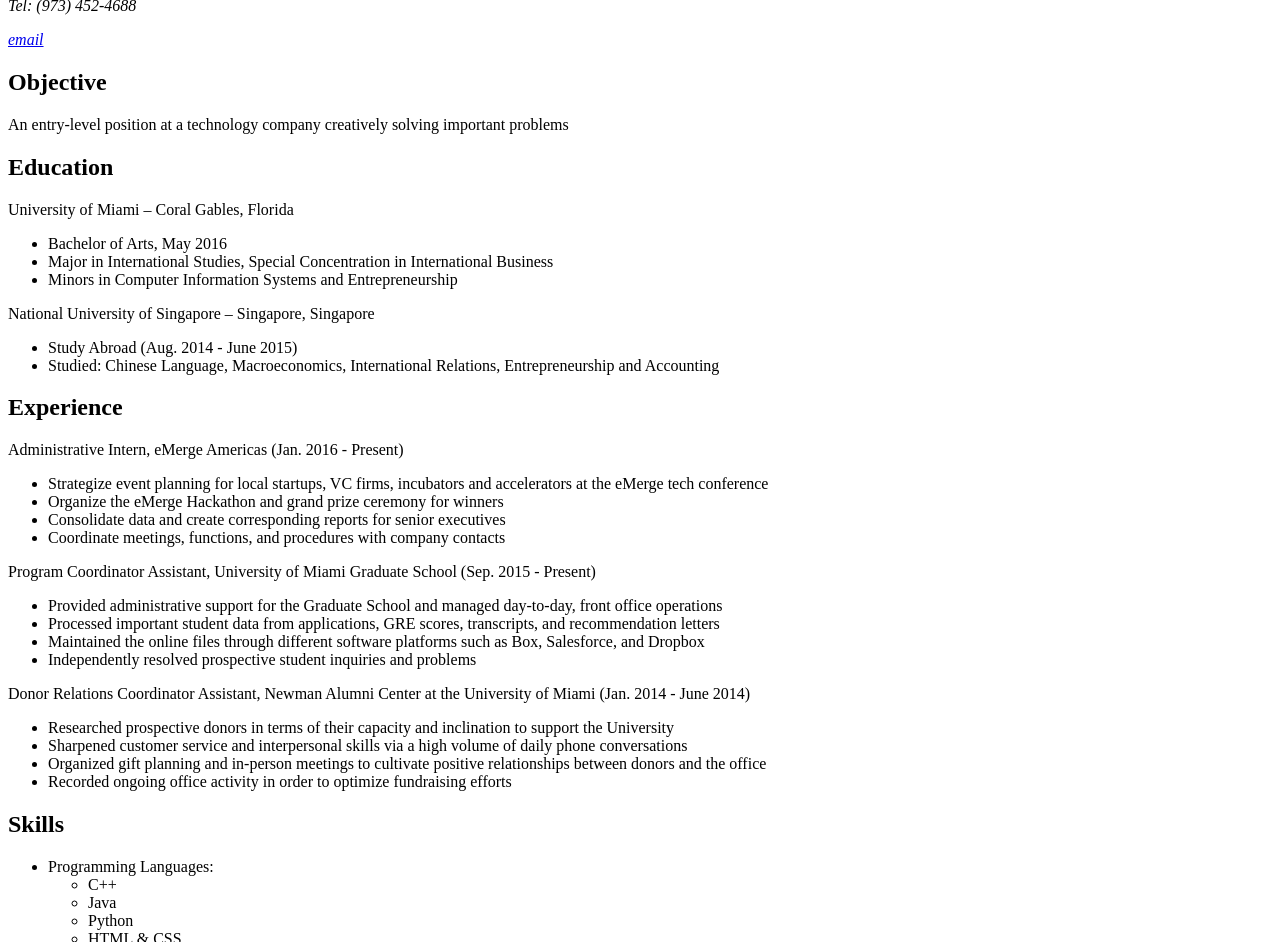
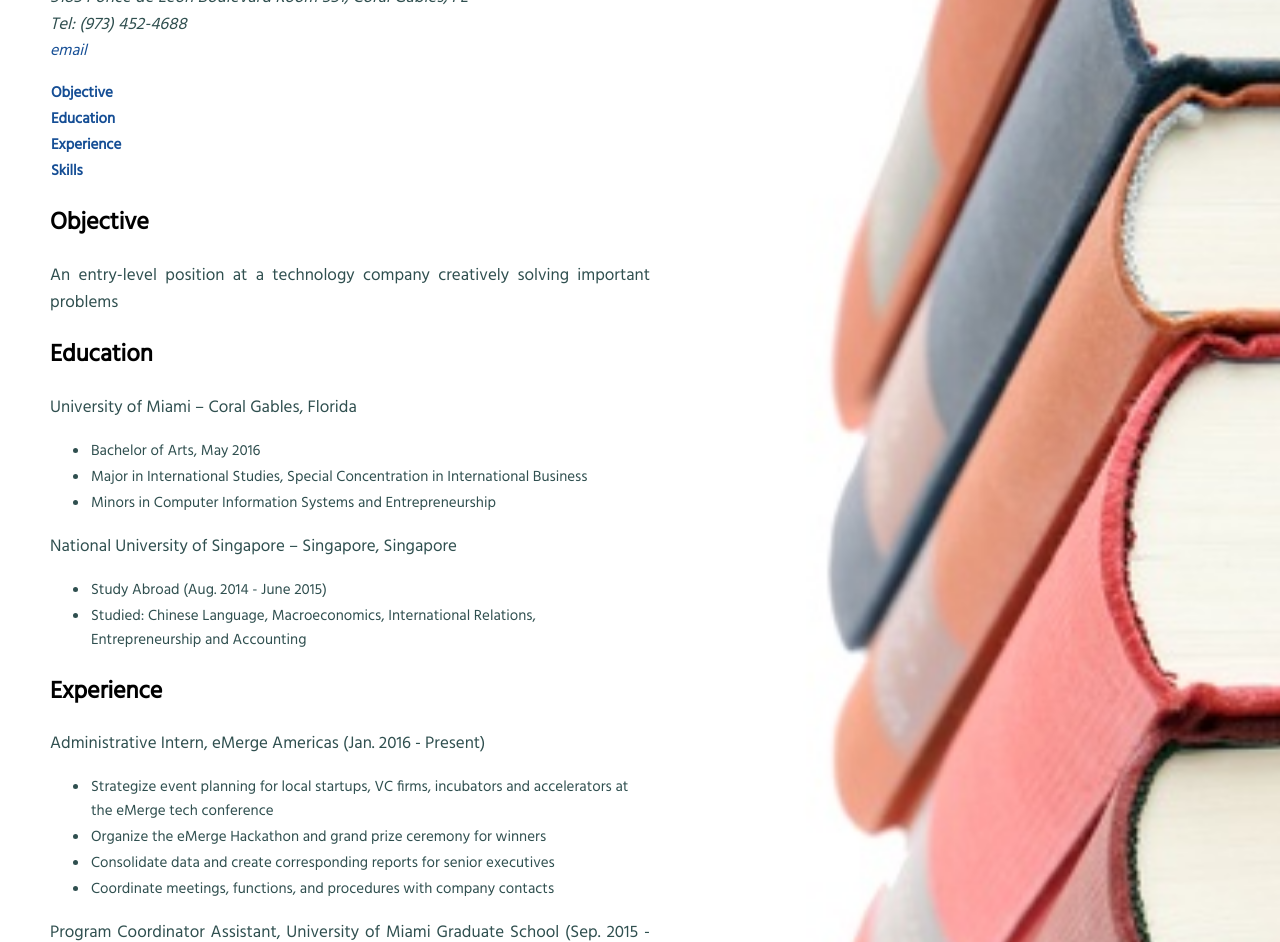
Before and after one commit to keenanromain/keenanromain.github.io, a plain HTML site: page resume.html in a window 1280 px wide. Shown: the part 117-1059 px from the top of the page. Drawn offline with Linux system fonts and the light colour scheme; files that its build step writes are made by us from their sources; files whose address does not match are found by name.

Commit message:
Update resume.html

```diff
--- a/resume.html
+++ b/resume.html
@@ -2,14 +2,18 @@
 <html lang="en">
 	<head>
     <meta charset="utf-8"/>
+		<link href="style.css" rel="stylesheet" media="screen" />
+		<link href="print.css" rel="stylesheet" media="print">
 		<title>Keenan Romain's Resume</title>
 	</head>
 
 	<body>
+		<div class="wrapper">
 		<header>
-			<h1>Keenan J. Romain</h1>
+			<h1 id="start">Keenan J. Romain</h1>
       <address>
-        <p>5185 Ponce de Leon Boulevard Room 551, Coral Gables, FL</p>         <p>Tel: (973) 452-4688</p>
+        <p>5185 Ponce de Leon Boulevard Room 551, Coral Gables, FL</p>
+				<p>Tel: (973) 452-4688</p>
         <script type="text/javascript">
 				//<![CDATA[
 				<!--
@@ -28,13 +32,22 @@
      </address>
    </header>
 
+	 <nav>
+			<ul>
+				<li><a href="#objective">Objective</a></li>
+				<li><a href="#education">Education</a></li>
+				<li><a href="#experience">Experience</a></li>
+				<li><a href="#skills">Skills</a></li>
+			</ul>
+		</nav>
+
     <main>
-      <section>
+      <section id="objective">
 			  <h2>Objective</h2>
 			    <p>An entry-level position at a technology company creatively solving important problems</p>
       </section>
 
-      <section>
+      <section id="education">
         <h2>Education</h2>
 
         <!-- I have added in an article here. Notice how it segments your UM experience from Singapore? When you have multiple items within a section, like you have here, it is good to break them into articles. Do this for the Experience section, too. -->
@@ -55,7 +68,7 @@
          </article>
 			</section>
 
-      <section>
+      <section id="experience">
         <h2>Experience</h2>
           <article>
 			      <p>Administrative Intern, eMerge Americas (Jan. 2016 - Present)</p>
@@ -75,7 +88,7 @@
                   <li>Independently resolved prospective student inquiries and problems</li>
                 </ul>
              </article>
-             <article>
+             <article class="no-print">
                <p>Donor Relations Coordinator Assistant, Newman Alumni Center at the University of Miami (Jan. 2014 - June 2014)</p>
                  <ul>
                    <li>Researched prospective donors in terms of their capacity and inclination to support the University</li>
@@ -86,7 +99,7 @@
               </article>
       </section>
 
-			<section>
+			<section id="skills">
         <h2>Skills</h2>
 					<ul>
             <li>Programming Languages:
@@ -113,9 +126,11 @@
 			<section>
         <article>
           <a href="https://www.linkedin.com/in/keenanromain">Check out my LinkedIn to learn more!</a>
+					<p>Go to <a href="#start">Top of Page</a></p>
         </article>
 		  </section>
     </footer>
+	</div>
 	</body>
 
 </html>
```
